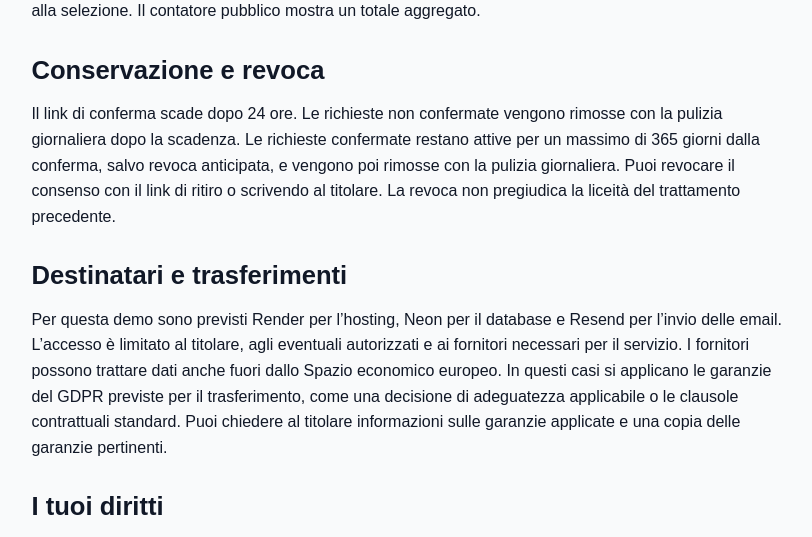
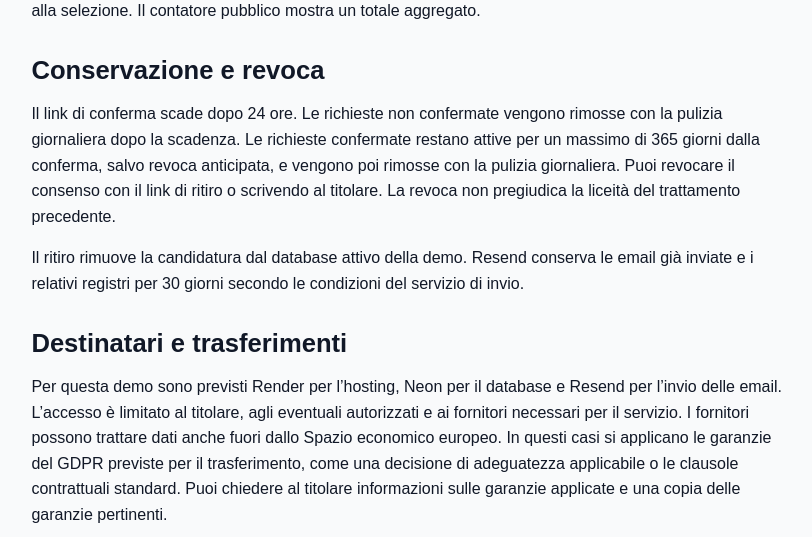
Before and after one commit to alessandrofabris09/gestionale-studio, a Django app: template demo/templates/demo/privacy.html in a window 1280 px wide. Shown: the part 787-1324 px from the top of the page, without its empty margins (71-883 px from the left). Run offline with Django 5.2, Linux system fonts and the light colour scheme; the template is opened without the code that fills it, so the values that code supplies are empty; parts of the project's set-up code (start-up, migrations or seed data) failed here and were passed over.

Commit message:
Chiarisce la conservazione delle email di candidatura

```diff
--- a/demo/templates/demo/privacy.html
+++ b/demo/templates/demo/privacy.html
@@ -12,6 +12,7 @@
     <p>Se ti candidi alla beta, trattiamo l’email, le date della richiesta e della conferma e la versione del consenso per verificare l’indirizzo, gestire la candidatura e comunicarti l’esito e le condizioni della beta. La base giuridica è il tuo consenso (art. 6, par. 1, lett. a GDPR). Il conferimento è facoltativo e serve per partecipare alla selezione. Il contatore pubblico mostra un totale aggregato.</p>
     <h2>Conservazione e revoca</h2>
     <p>Il link di conferma scade dopo 24 ore. Le richieste non confermate vengono rimosse con la pulizia giornaliera dopo la scadenza. Le richieste confermate restano attive per un massimo di 365 giorni dalla conferma, salvo revoca anticipata, e vengono poi rimosse con la pulizia giornaliera. Puoi revocare il consenso con il link di ritiro o scrivendo al titolare. La revoca non pregiudica la liceità del trattamento precedente.</p>
+    <p>Il ritiro rimuove la candidatura dal database attivo della demo. Resend conserva le email già inviate e i relativi registri per 30 giorni secondo le condizioni del servizio di invio.</p>
     <h2>Destinatari e trasferimenti</h2>
     <p>Per questa demo sono previsti Render per l’hosting, Neon per il database e Resend per l’invio delle email. L’accesso è limitato al titolare, agli eventuali autorizzati e ai fornitori necessari per il servizio. I fornitori possono trattare dati anche fuori dallo Spazio economico europeo. In questi casi si applicano le garanzie del GDPR previste per il trasferimento, come una decisione di adeguatezza applicabile o le clausole contrattuali standard. Puoi chiedere al titolare informazioni sulle garanzie applicate e una copia delle garanzie pertinenti.</p>
     <h2>I tuoi diritti</h2>
```
